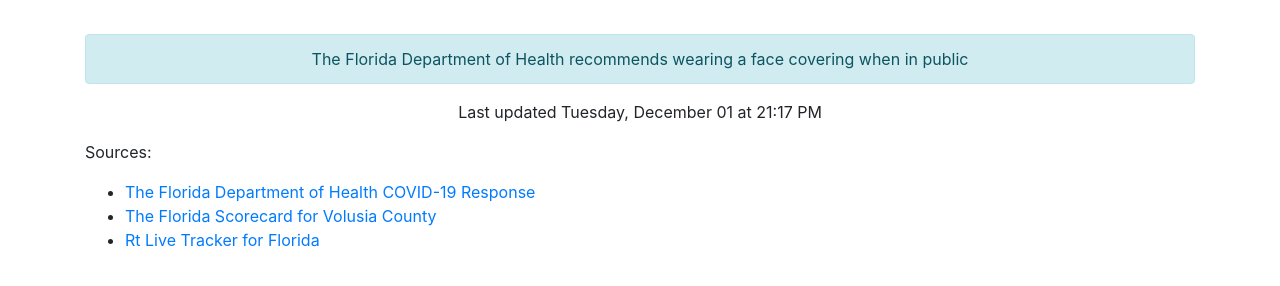
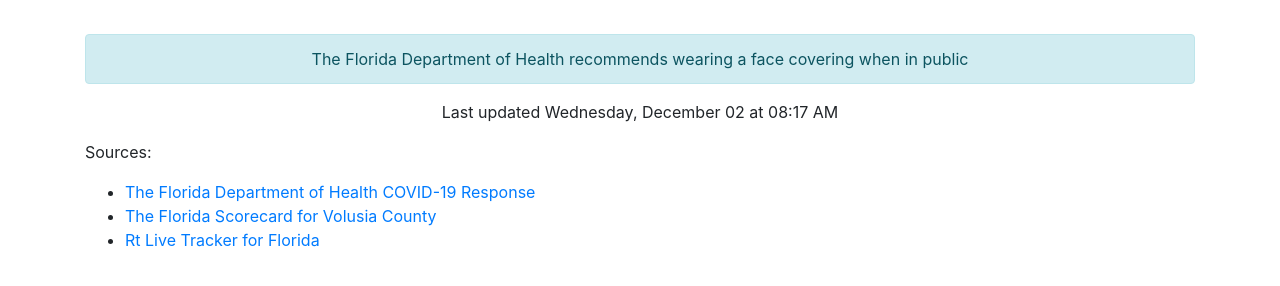
Before and after one commit to thinkjson/timeforchurch, a Jekyll site: the page built from index.md, in a window 1280 px wide. Shown: the part 520-806 px from the top of the page. Built offline with Jekyll 4.4.1, drawn with Linux system fonts in a browser that asks for light colours; our own code applies the rules of GitHub Pages for plain Markdown files.

Commit message:
Updating data

```diff
--- a/_includes/data.html
+++ b/_includes/data.html
@@ -10,4 +10,4 @@
     <div class="outcome text-success">YES</div>
     <div class="alert alert-info" role="alert">The Florida Department of Health recommends wearing a face covering when in public</div>
 
-    <p>Last updated Tuesday, December 01 at 21:17 PM</p>
+    <p>Last updated Wednesday, December 02 at 08:17 AM</p>
```
